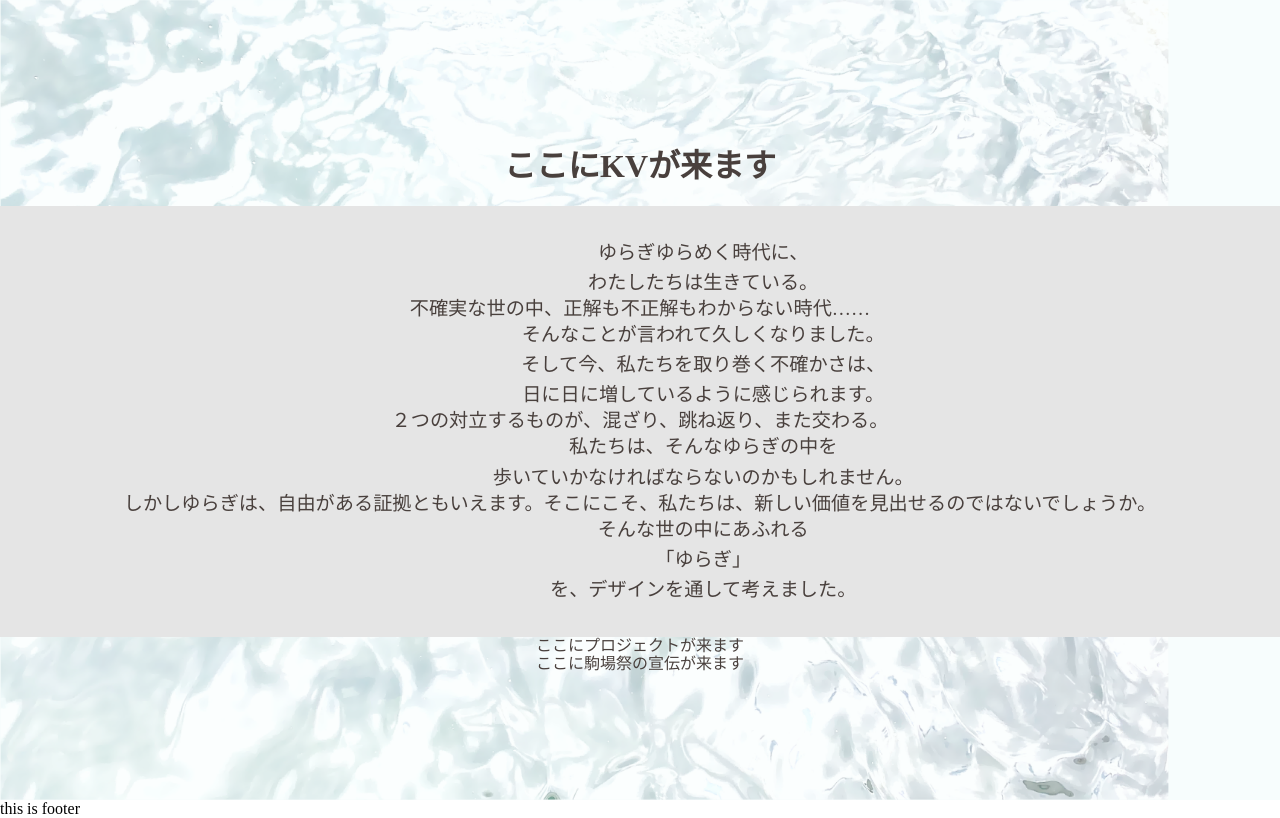
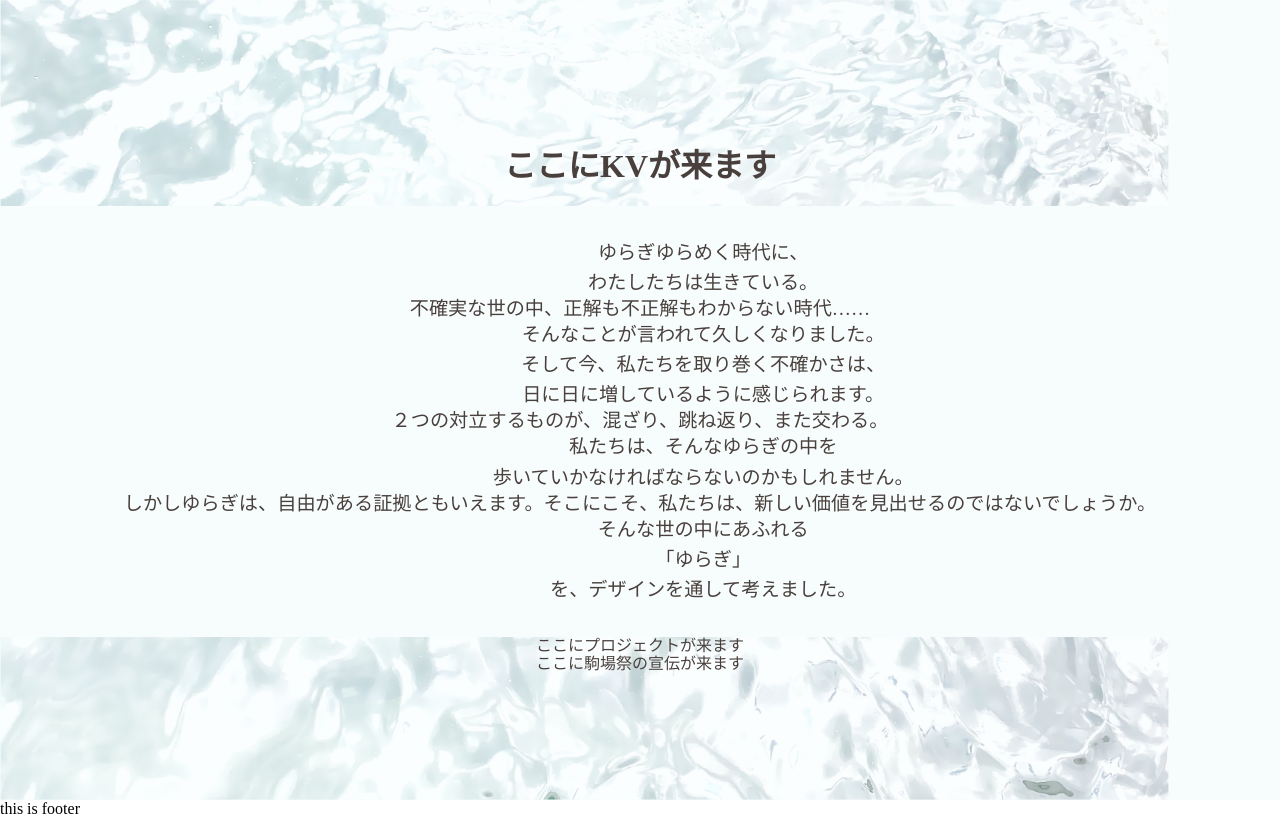
Before and after one commit to designingplusnine/komafes-2021, a Next.js app: page / in a window 1280 px wide. Built offline with nearby package versions, Linux system fonts and the light colour scheme.

Commit message:
change background-color

```diff
--- a/components/TopPage/concept.module.scss
+++ b/components/TopPage/concept.module.scss
@@ -4,7 +4,7 @@
 .concept{
     text-align:center;
     width:100%;
-    background-color:#E5E5E5;
+    background-color:$white-colour;
     padding:32px 16px;
     font-size:1.2rem;
 &__normal{
--- a/components/TopPage/concept.tsx
+++ b/components/TopPage/concept.tsx
@@ -14,21 +14,21 @@ const arr = [
   { content: '私たちは、そんなゆらぎの中を', marginLeft: '10%' ,isFlag:true },
   { content: '歩いていかなければならないのかもしれません。', marginLeft: '10%'  ,isFlag:true },
   { content: 'しかしゆらぎは、', marginLeft: '10%'  ,isFlag:false },
-  { content: '自由がある証拠ともいえます。', marginLeft: '10%' ,isFlag:false,marginRight:'30%'  },
+  { content: '自由がある証拠ともいえます。', marginLeft: '10%' ,isFlag:false ,br:<br/>},
   { content: 'そこにこそ、私たちは、新しい価値を', marginLeft: '10%' ,isFlag:false },
   { content: '見出せるのではないでしょうか。', marginLeft: '30%' ,isFlag:false  },
   { content: 'そんな世の中にあふれる', marginLeft: '10%' ,isFlag:true  },
   { content: '「ゆらぎ」', marginLeft: '10%'  ,isFlag:true },
   { content: 'を、デザインを通して考えました。', marginLeft: '10%' ,isFlag:true  },
 ];
+
 export const Concept: NextPage = () => (
   <div className={styles.concept}>
     <div className={styles.concept__statement}>
       {arr.map((paragraph, i) => (
         <div style={ {marginLeft: paragraph.isFlag ? paragraph.marginLeft:"0%"} } className={paragraph.isFlag ? styles.concept__normal:styles.concept__indention} key={i}>
-
-
           {paragraph.content}
+          {paragraph.br}
         </div>
       ))}
     </div>
```
